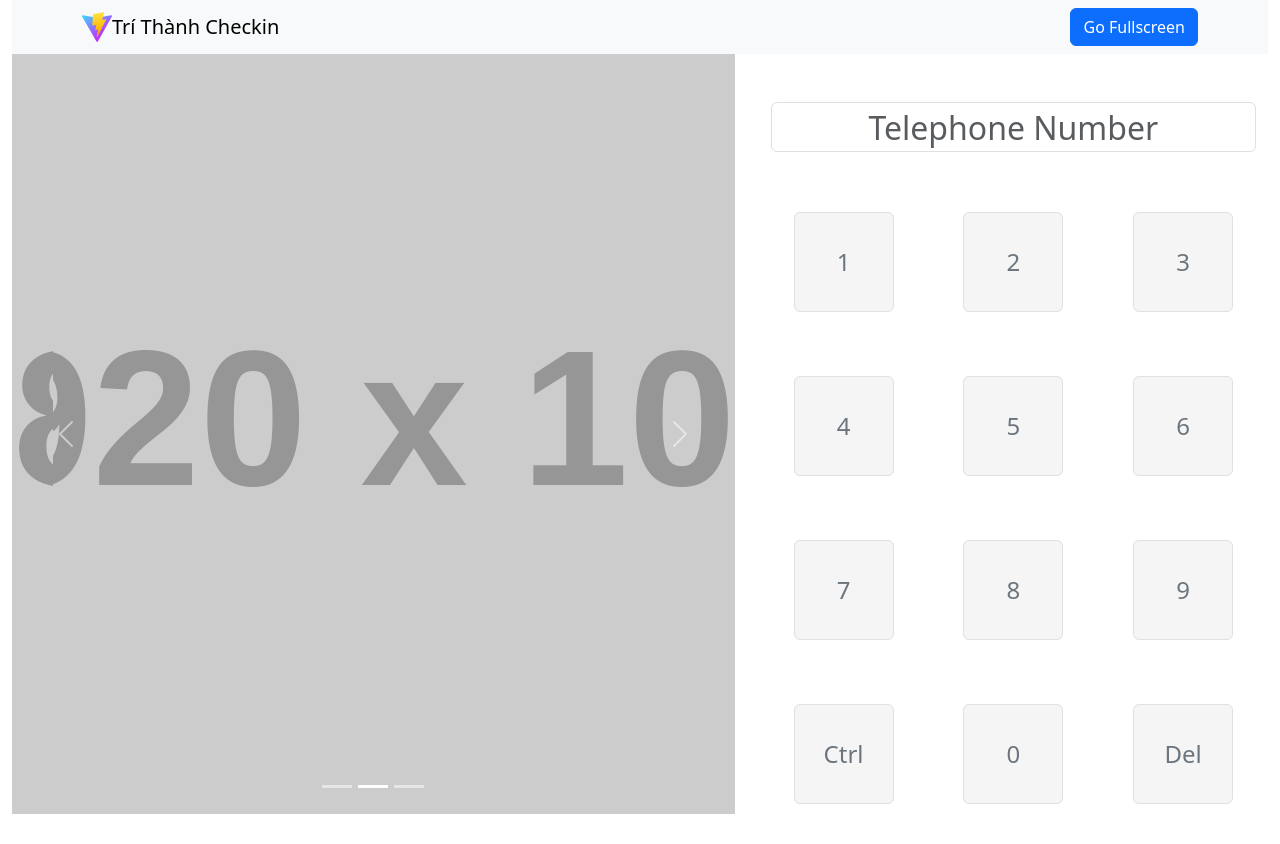
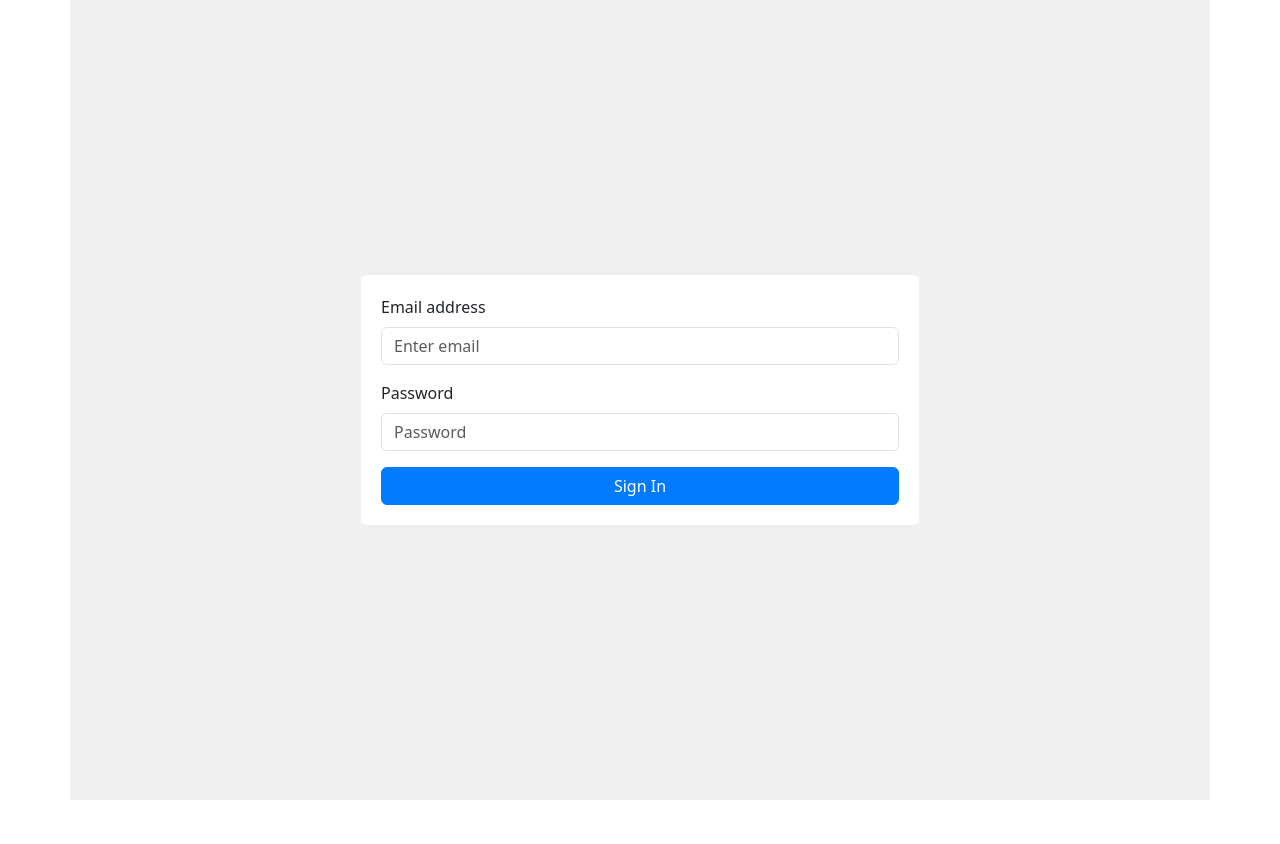
Before and after one commit to hadonis-testing/trithanh-checkin, a React (Vite) app: page / in a window 1280 px wide. After the commit the page ends 800 px from the top, so only its background shows below. Built offline with nearby package versions, Linux system fonts and the light colour scheme.

Commit message:
fix show login

```diff
--- a/src/App.tsx
+++ b/src/App.tsx
@@ -9,7 +9,7 @@ const App = () => {
 	return (
 		<div className="App">
 			<Suspense fallback={<div>Loading...</div>}>
-				{!token ? <CheckInScreen token={token} /> : <SignInScreen setToken={setToken} />}
+				{token ? <CheckInScreen token={token} /> : <SignInScreen setToken={setToken} />}
 			</Suspense>
 		</div>
 	);
```
